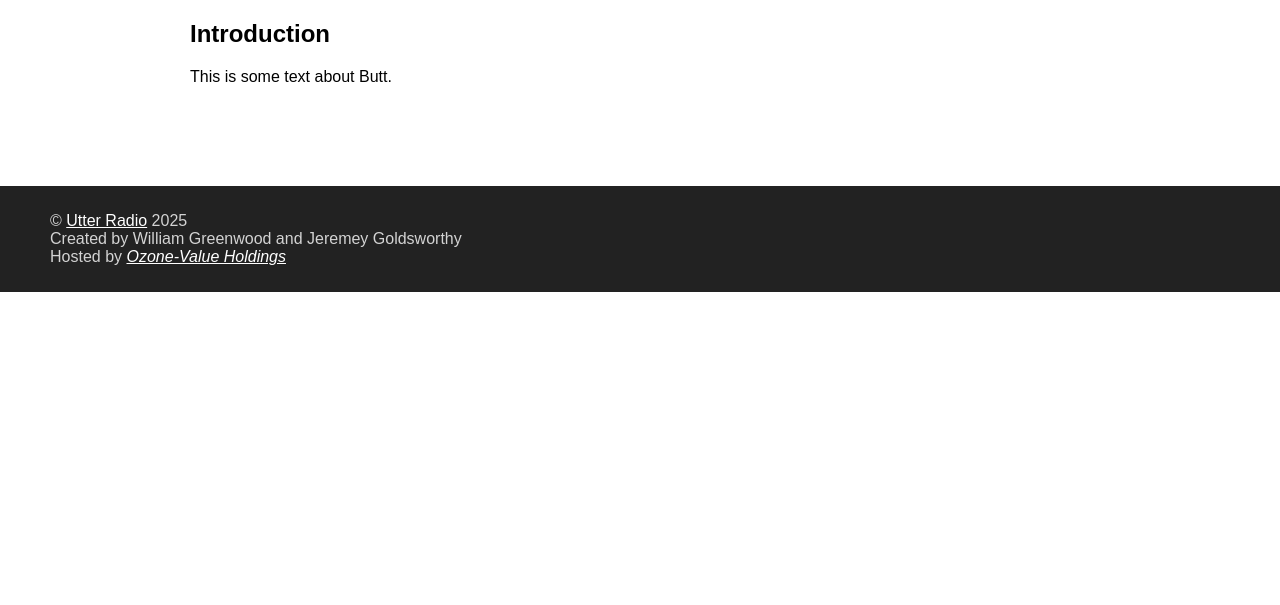
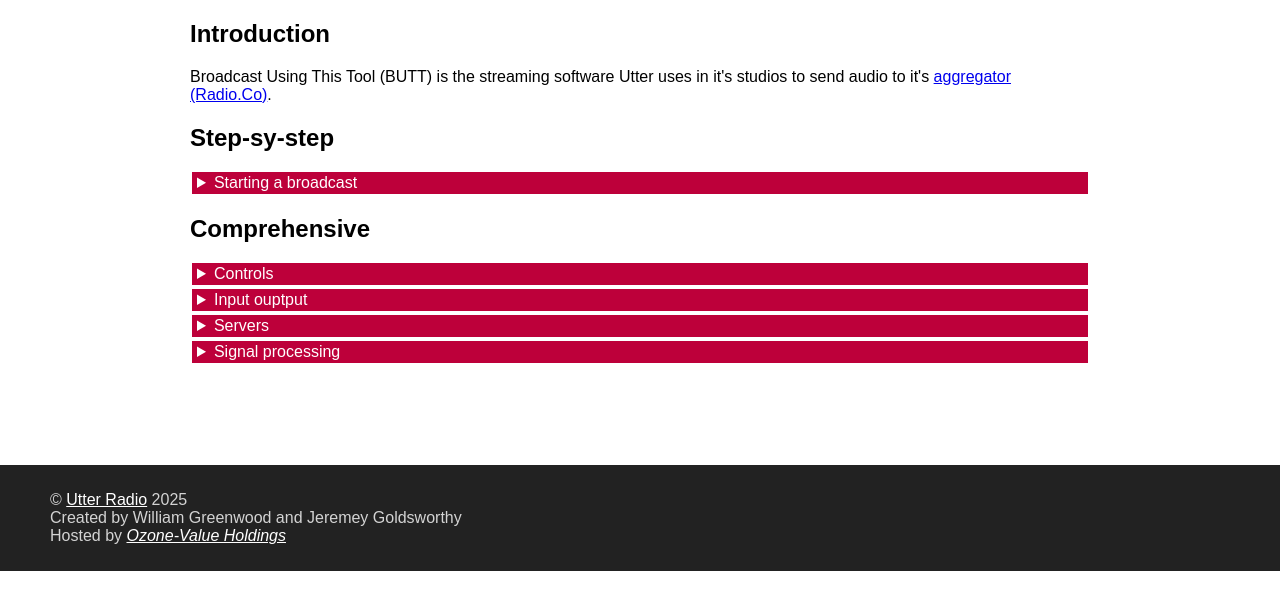
Before and after one commit to w-greenwood/utter-docs, a PHP site: page /butt in a window 1280 px wide. Shown: the part 118-723 px from the top of the page. Run offline with PHP 8.4, Linux system fonts and the light colour scheme.

Commit message:
butt changes - WIP missing steps and images.

```diff
--- a/butt/index.html
+++ b/butt/index.html
@@ -21,8 +21,44 @@
 		<main>
 			<h2>Introduction</h2>
 			<p>
-				This is some text about Butt.
+				Broadcast Using This Tool (BUTT) is the streaming software Utter uses in it's studios to send audio to it's <a href="../radioco/index.html">aggregator (Radio.Co)</a>.
 			</p>
+			<h2>
+				Step-sy-step
+			</h2>
+			<details>
+				<summary>Starting a broadcast</summary>
+				<p>
+					Sending out a broadcast over BUTT is fairly straightforward.
+				</p>
+				<p>
+					Before you begin a broadcast, it is best practice to double check that BUTT is targeting Utter's Radio.co server.
+					To do this, open the <span>Settings</span> menu <dfn>1</dfn> and select the <span>Main</span> tab <dfn>2</dfn>.
+				</p>
+				<p>
+					Near the top of the <span>Main</span> tab, there will be a box labeled <span>Server settings</span>.
+					At the top of this section, there is a server selection dropdown <dfn>3</dfn> - this should be set to; use the <span>Edit</span> button to check it's properties.
+					If the option isn't available, then you can create a new preset using the <span>Add</span> button <dfn>4</dfn>.
+				</p>
+				<p>
+					Once you have confirmed that BUTT is targeting Utter's Radio.co server, you can use the <span>Connect to Server</span> button <dfn>2</dfn> on the main control panel to begin the broadcast. <br/>The broadcast will begin immediately.
+				</p>
+			</details>
+			<h2>
+				Comprehensive
+			</h2>
+			<details>
+				<summary>Controls</summary>
+			</details>
+			<details>
+				<summary>Input ouptput</summary>
+			</details>
+			<details>
+				<summary>Servers</summary>
+			</details>
+			<details>
+				<summary>Signal processing</summary>
+			</details>
 		</main>
 		<footer>
 			<p>
--- a/radioco/index.html
+++ b/radioco/index.html
@@ -1,5 +1,7 @@
-<html>
+<!DOCTYPE html>
+<html lang="en">
 	<head>
+		<meta charset="utf-8">
 		<link rel="stylesheet" href="../style.css">
 		<title>Utter Radio Guides - radio.co</title>
 	</head>
@@ -19,7 +21,7 @@
 		<main>
 			<h2>Introduction</h2>
 			<p>
-				This is some text about radio.co.
+				Radio.co is the online platform Utter uses to schedule and agregate its broadcasts. It is recommended tat you familiarise yourself with the platform and its interface.
 			</p>
 
 			<h2>Step-by-step</h2>
--- a/style.css
+++ b/style.css
@@ -64,3 +64,21 @@ dd {
 dd > p {
 	margin: 0
 }
+
+details span {
+	font-weight: bold;
+	color: #a8002c;
+}
+
+details dfn {
+	display: inline-block;
+	font-style: normal;
+	font-weight: bold;
+	width: fit-content;
+	padding: 0px 2px 0px 2px;
+	aspect-ratio: 1 / 1;
+	color: #a8002c;
+	border: 2px solid #a8002c;
+	border-radius: 100%;
+	margin: 0;
+}
```
